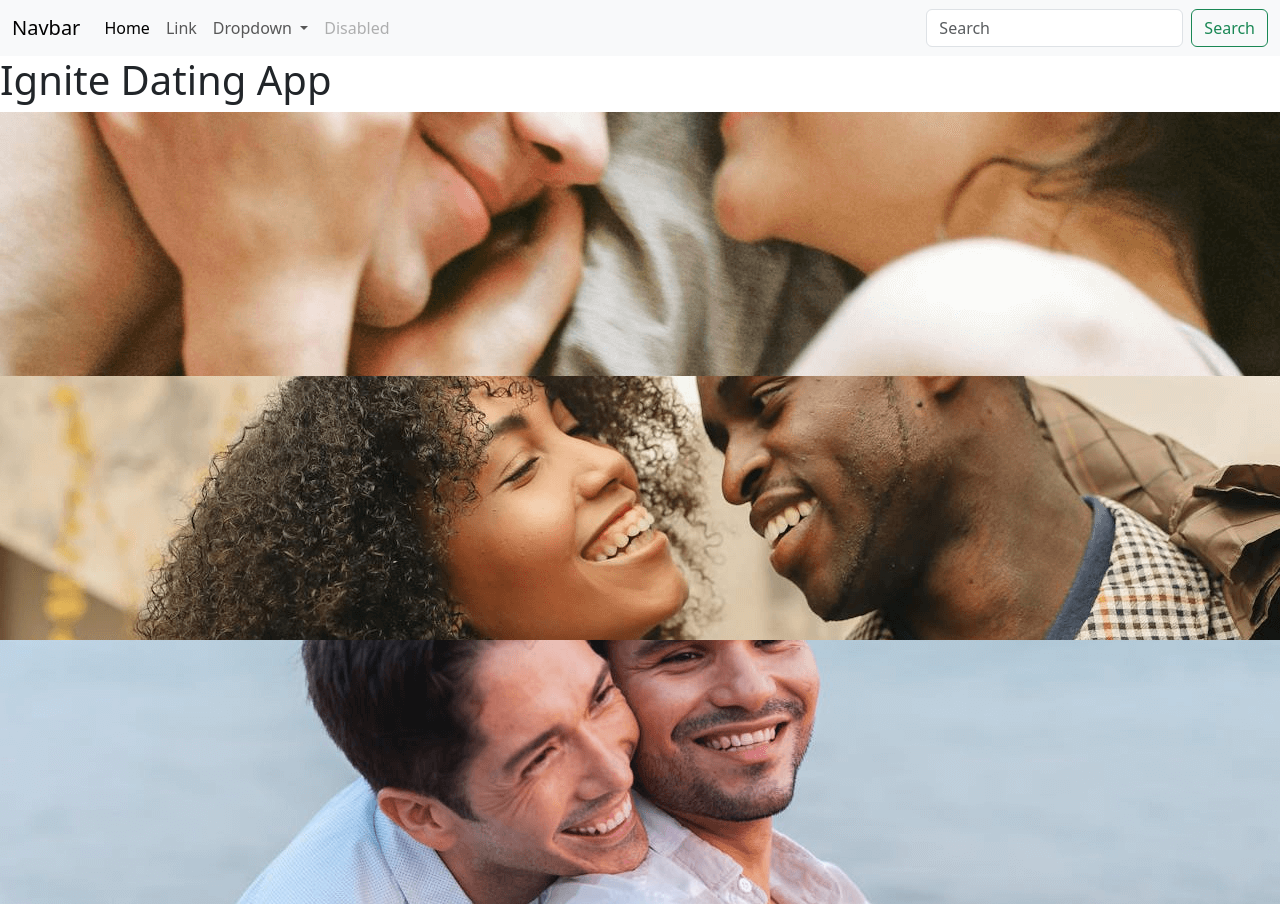
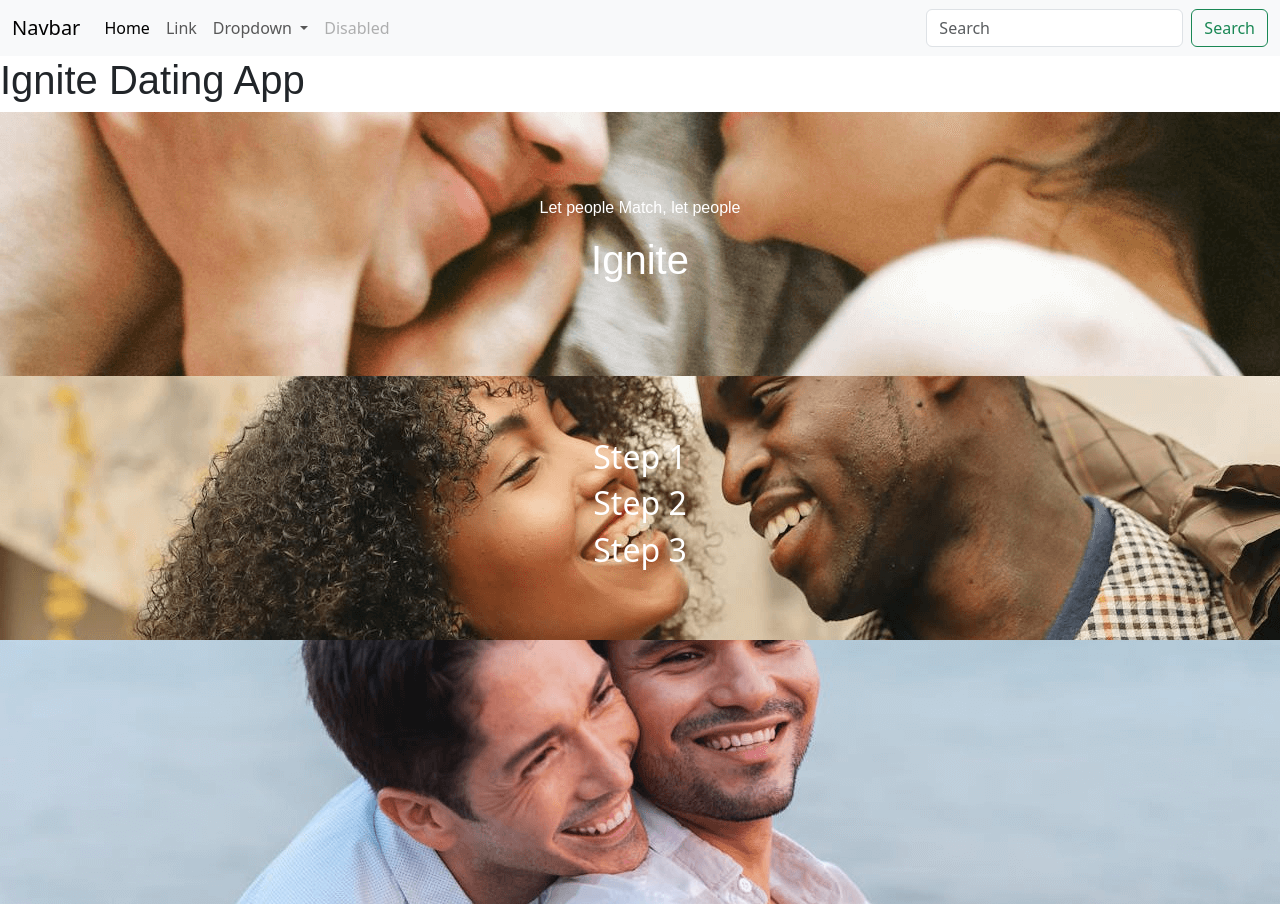
Before and after one commit to enrightc/The-Love-Sparks, a Django app: page / in a window 1280 px wide. Run offline with Django 5.2, Linux system fonts and the light colour scheme.

Commit message:
Add h1, h2 and paragraph elements to homepage. Add font variables and text-overlay to position and style text

```diff
--- a/home/templates/home/index.html
+++ b/home/templates/home/index.html
@@ -6,18 +6,26 @@
       <img
         src="../static/images/hero-img1.png"
         alt="Couple with eyes closed smiling"
-      />
+      /><div class="text-overlay">
+        <p>Let people Match, let people</p>
+        <h1>Ignite</h1>
+      </div>
     </div>
     <div class="hero-img">
       <img
         src="../static/images/hero-img2.png"
-        alt="Couple with eyes closed smiling"
+        alt="Couple smiling"
       />
+      <div class="text-overlay">
+        <h2>Step 1</h2>
+        <h2>Step 2</h2>
+        <h2>Step 3</h2>
+      </div>
     </div>
     <div class="hero-img">
       <img
         src="../static/images/hero-img3.png"
-        alt="Couple with eyes closed smiling"
+        alt="Couple by the sea smiling"
       />
     </div>
   </main>
--- a/static/css/base.css
+++ b/static/css/base.css
@@ -1,3 +1,6 @@
+<!-- Google Fonts -->
+@import url('https://fonts.googleapis.com/css2?family=Montserrat:ital,wght@0,100..900;1,100..900&family=Playfair+Display:ital,wght@0,400..900;1,400..900&display=swap');
+
 /* Removes all margins & Padding */
 * {
   padding: 0;
@@ -16,6 +19,8 @@
   /* variables for text styles */
   --text-colour-dark: #000000;
   --text-colour-light: #ffffff;
+  --text-title: "Playfair Display", sans-serif;
+  --text-paragraph: "Montserrat", sans-serif;
 }
 
 /* Homepage */
@@ -40,3 +45,21 @@
     top: 0;
     left: 0;
   }
+
+/* Heading */
+.text-overlay {
+  position: absolute;
+  top: 50%;
+  left: 50%;
+  transform: translate(-50%, -50%);
+  text-align: center;
+  color: var(--text-colour-light);
+}
+
+h1 {
+  font-family: var(--text-title);
+}
+
+p {
+  font-family: var(--text-paragraph);
+}
```
Also changed, not shown: templates/base.html (line endings or trailing spaces).
